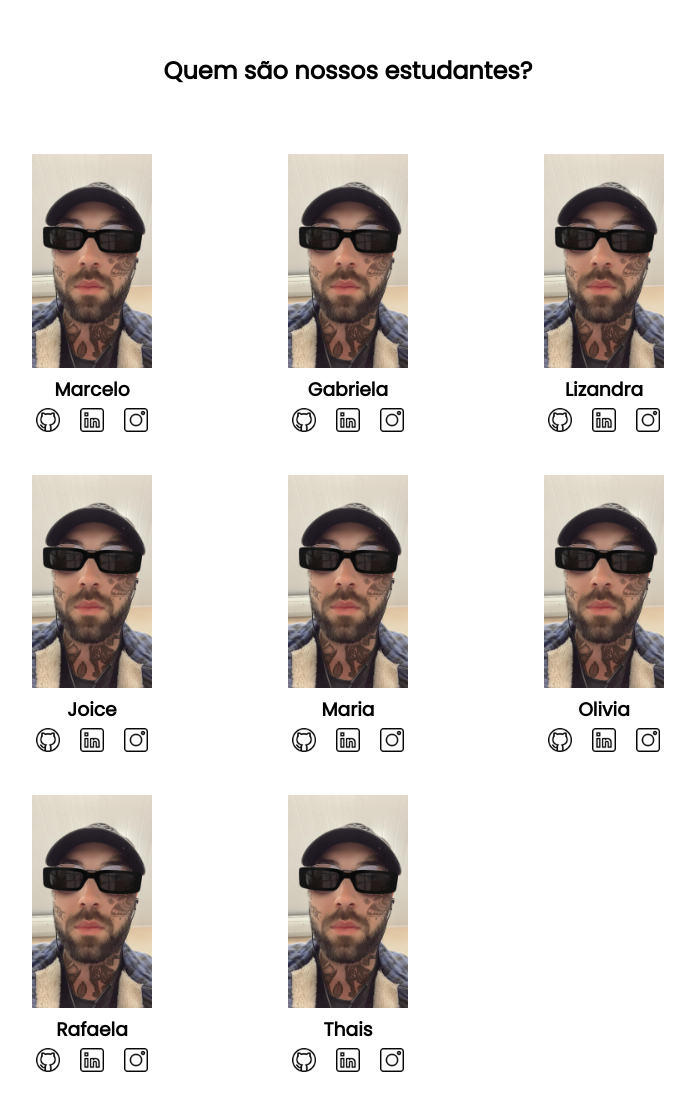
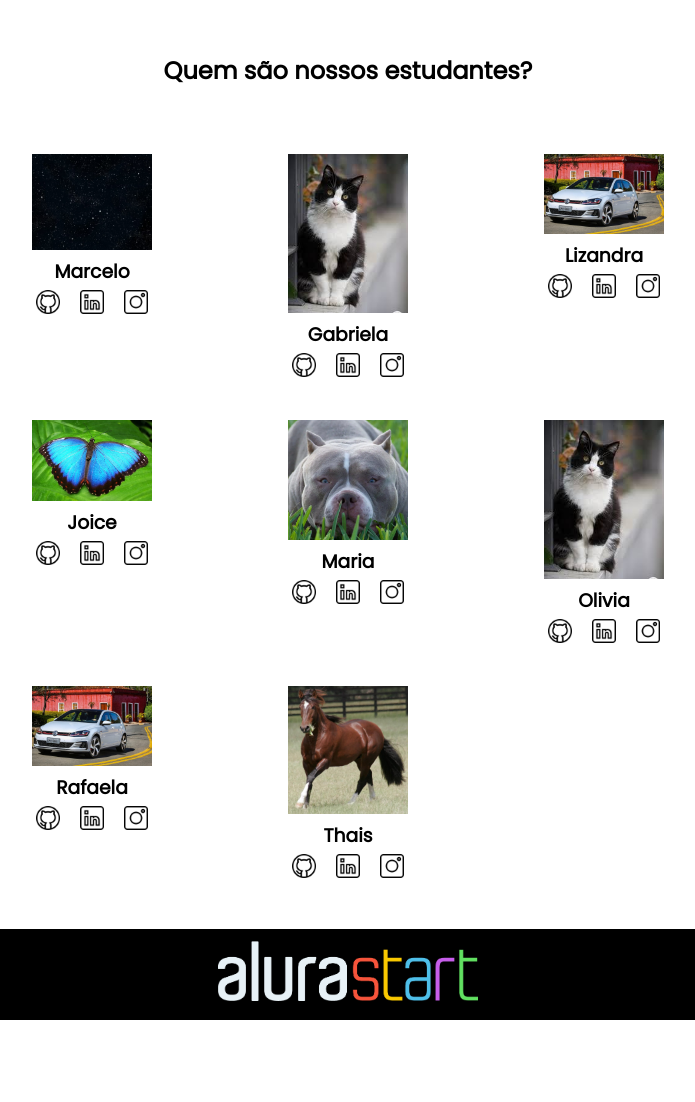
Before and after one commit to bii-03/bianca-atividade, a plain HTML site: page index.html in a window 1280 px wide. Shown: the part 466-1568 px from the top of the page, without its empty margins (292-987 px from the left). After the commit the page ends 1486 px from the top, so only its background shows below. Drawn offline with Linux system fonts and the light colour scheme.

Commit message:
Add files via upload

```diff
--- a/index.html
+++ b/index.html
@@ -31,21 +31,21 @@
         <div class="estudante-todos">
         <span></span>
         <div class="estudante-div">
-            <img class="estudante-imagem" src="Marcelo.jpeg" alt="foto do marcelo">
+            <img class="estudante-imagem" src="ceu-estrelado_1048-11828.avif".jpeg" alt="foto do marcelo">
             <h3 class="estudante-nome">Marcelo</h3>
             <a href="https://github.com/marcelopaludetto"><img class="estudante-icone" src="github.png" alt="icone github"></a>
             <a href="https://linkedin.com/marcelopaludetto"><img class="estudante-icone" src="linkedin.png" alt="icone linkedin"></a>
             <a href="https://instagram.com/marcelopaludetto"><img class="estudante-icone" src="instagram.png" alt="icone instagram"></a>
         </div>
         <div class="estudante-div">
-            <img class="estudante-imagem" src="Marcelo.jpeg" alt="foto da gabi">
+            <img class="estudante-imagem" src="images.jpeg" alt="foto da gabi">
             <h3 class="estudante-nome">Gabriela</h3>
             <a href="https://github.com/GabrielaM-L"><img class="estudante-icone" src="github.png" alt="icone github"></a>
             <a href="https://www.linkedin.com/in/gabriela-marcomini-de-lima/"><img class="estudante-icone" src="linkedin.png" alt="icone linkedin"></a>
             <a href="https://www.instagram.com/gabriela_marcomini/"><img class="estudante-icone" src="instagram.png" alt="icone instagram"></a>
         </div>
         <div class="estudante-div">
-            <img class="estudante-imagem" src="Marcelo.jpeg" alt="foto da lizandra">
+            <img class="estudante-imagem" src="FullMoon2010.jpg" alt="foto da lizandra">
             <h3 class="estudante-nome">Lizandra</h3>
             <a href="https://github.com/LizandraDuarte40"><img class="estudante-icone" src="github.png" alt="icone github"></a>
             <a href="https://www.linkedin.com/in/lizandrarlm-duarte/"><img class="estudante-icone" src="linkedin.png" alt="icone linkedin"></a>
@@ -54,21 +54,21 @@
         <span></span>
         <span></span>
         <div class="estudante-div">
-            <img class="estudante-imagem" src="Marcelo.jpeg" alt="foto da joice">
+            <img class="estudante-imagem" src="curiosidades-sobre-borboletas.jpg" alt="foto da joice">
             <h3 class="estudante-nome">Joice</h3>
             <a href="https://github.com/JoiceAlura"><img class="estudante-icone" src="github.png" alt="icone github"></a>
             <a href="https://www.linkedin.com/in/joicebarbaresco/"><img class="estudante-icone" src="linkedin.png" alt="icone linkedin"></a>
             <a href="https://www.instagram.com/joicebarbaresco/"><img class="estudante-icone" src="instagram.png" alt="icone instagram"></a>
         </div>
         <div class="estudante-div">
-            <img class="estudante-imagem" src="Marcelo.jpeg" alt="foto da maria">
+            <img class="estudante-imagem" src="Pitbull-Cinza-American-Bully-de-Olho-Azul-1.webp" alt="foto da maria">
             <h3 class="estudante-nome">Maria</h3>
             <a href="https://github.com/MagePSR"><img class="estudante-icone" src="github.png" alt="icone github"></a>
             <a href="https://www.linkedin.com/in/mariageovanna"><img class="estudante-icone" src="linkedin.png" alt="icone linkedin"></a>
             <a href="https://www.instagram.com/magpsr/"><img class="estudante-icone" src="instagram.png" alt="icone instagram"></a>
         </div>
         <div class="estudante-div">
-            <img class="estudante-imagem" src="Marcelo.jpeg" alt="foto da olhe">
+            <img class="estudante-imagem" src="images.jpeg" alt="foto da olhe">
             <h3 class="estudante-nome">Olivia</h3>
             <img class="estudante-icone" src="github.png" alt="icone github">
             <a href="https://www.linkedin.com/in/olhe/"><img class="estudante-icone" src="linkedin.png" alt="icone linkedin"></a>
@@ -77,14 +77,14 @@
         <span></span>
         <span></span>
         <div class="estudante-div">
-            <img class="estudante-imagem" src="Marcelo.jpeg" alt="foto da rafa">
+            <img class="estudante-imagem" src="vw-golf-gti-732x488.jpg" alt="foto da rafa">
             <h3 class="estudante-nome">Rafaela</h3>
             <a href="https://github.com/rafaelamunhoz12"><img class="estudante-icone" src="github.png" alt="icone github"></a>
             <a href="http://linkedin.com/in/rafaela-felix-munhoz-oliveira-02160a10a"><img class="estudante-icone" src="linkedin.png" alt="icone linkedin"></a>
             <a href="https://www.instagram.com/rafafmo/"><img class="estudante-icone" src="instagram.png" alt="icone instagram"></a>
         </div>
         <div class="estudante-div">
-            <img class="estudante-imagem" src="Marcelo.jpeg" alt="foto da thais">
+            <img class="estudante-imagem" src="6aa8d034843d2a4967f731cb7da5cac4.jpg" alt="foto da thais">
             <h3 class="estudante-nome">Thais</h3>
             <a href="https://github.com/Thaispianucci"><img class="estudante-icone" src="github.png" alt="icone github"></a>
             <a href="https://www.linkedin.com/in/thais-pianucci-benedicto-54a9a416/"><img class="estudante-icone" src="linkedin.png" alt="icone linkedin"></a>
```
Also changed, not shown: 6aa8d034843d2a4967f731cb7da5cac4.jpg (added), FullMoon2010.jpg (added), Pitbull-Cinza-American-Bully-de-Olho-Azul-1.webp (added), ceu-estrelado_1048-11828.avif (added), curiosidades-sobre-borboletas.jpg (added), images.jpeg (added), vw-golf-gti-732x488.jpg (added).
